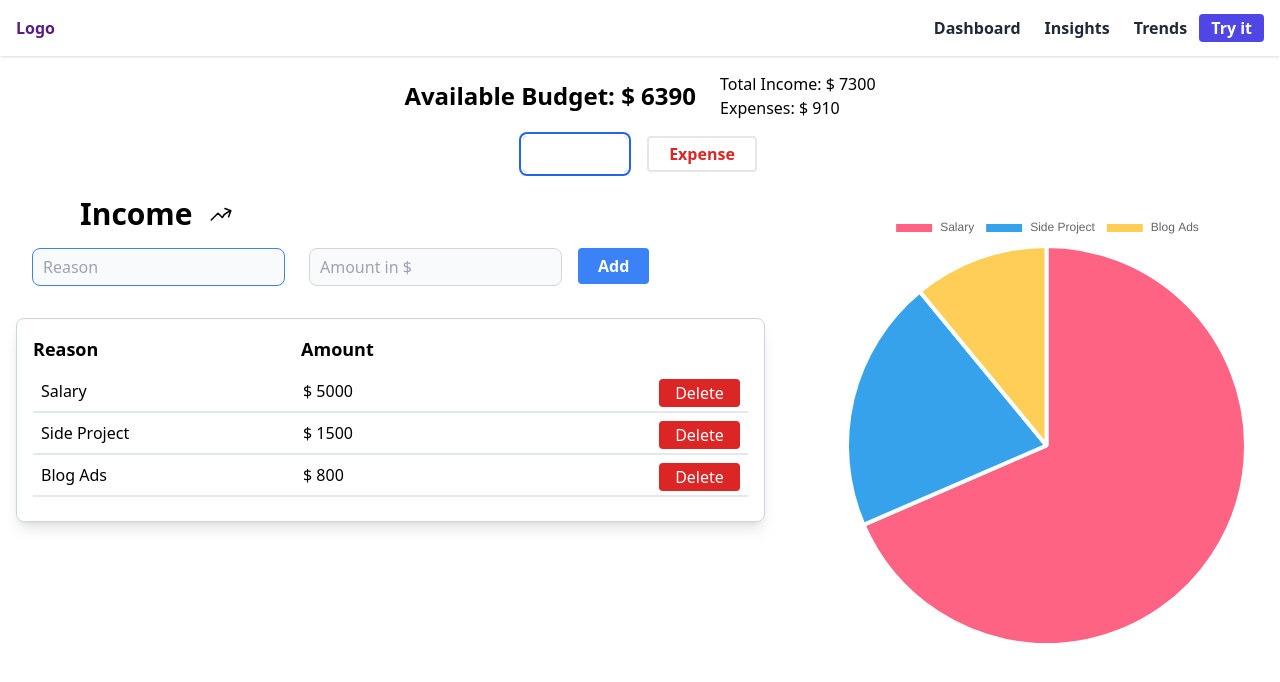
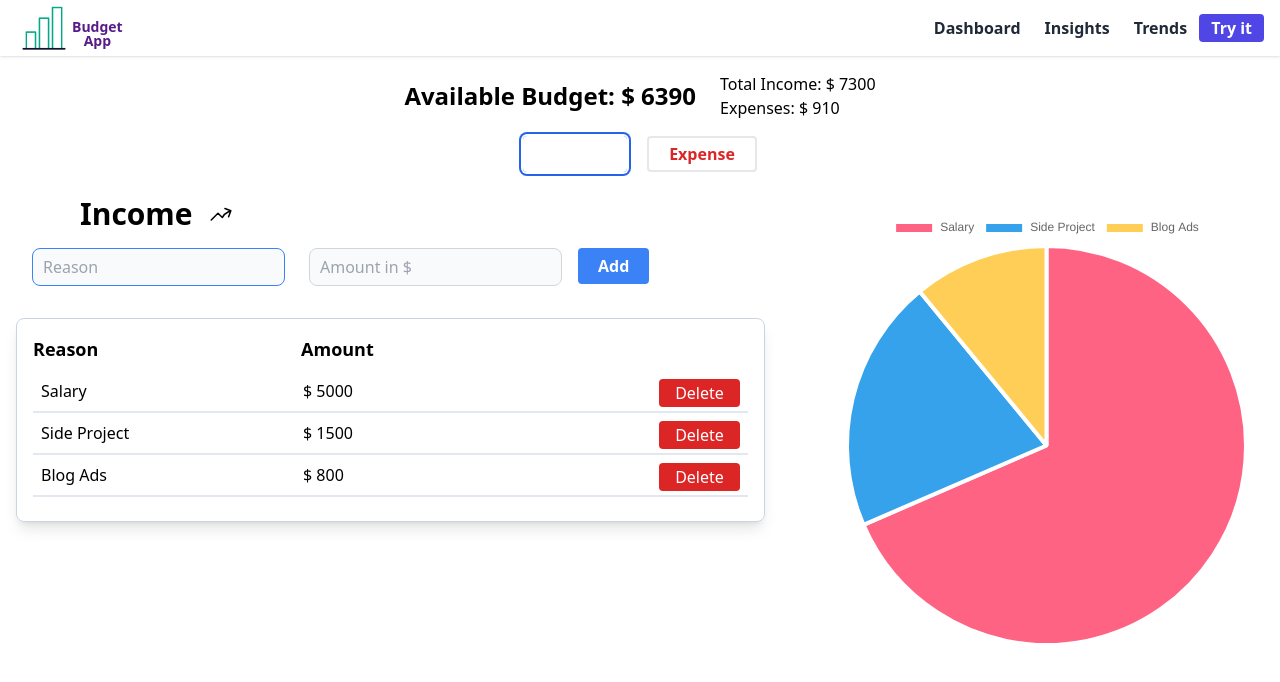
Before and after one commit to suraffy/budget-app, a React (Create React App) app: page / in a window 1280 px wide. Shown: the top 682 px of the page. Built offline with nearby package versions, Linux system fonts and the light colour scheme.

Commit message:
Add a logo

```diff
--- a/src/components/common/Navbar.jsx
+++ b/src/components/common/Navbar.jsx
@@ -1,10 +1,17 @@
+import BarChart from "../../img/wired-outline-153-bar-chart.webp";
+
 const Navbar = () => {
   return (
     <header className="shadow">
       <nav className="container h-14 flex justify-between leading-3 font-semibold">
-        <a href="" className="text-purple-900 flex items-center">
-          Logo
-        </a>
+        <div className="flex items-end cursor-pointer">
+          <img src={BarChart} alt="BarChart Logo" className="h-full" />
+          <span className="flex flex-col items-center justify-center text-sm mb-2 leading-none text-purple-900 ">
+            <span>Budget</span>
+            <span>App</span>
+          </span>
+        </div>
+        {/* <a href="" className="text-purple-900 flex items-center"> */}
 
         <div className="flex">
           <ul className="hidden sm:flex">
```
Also changed, not shown: src/img/wired-outline-153-bar-chart.webp (added).
